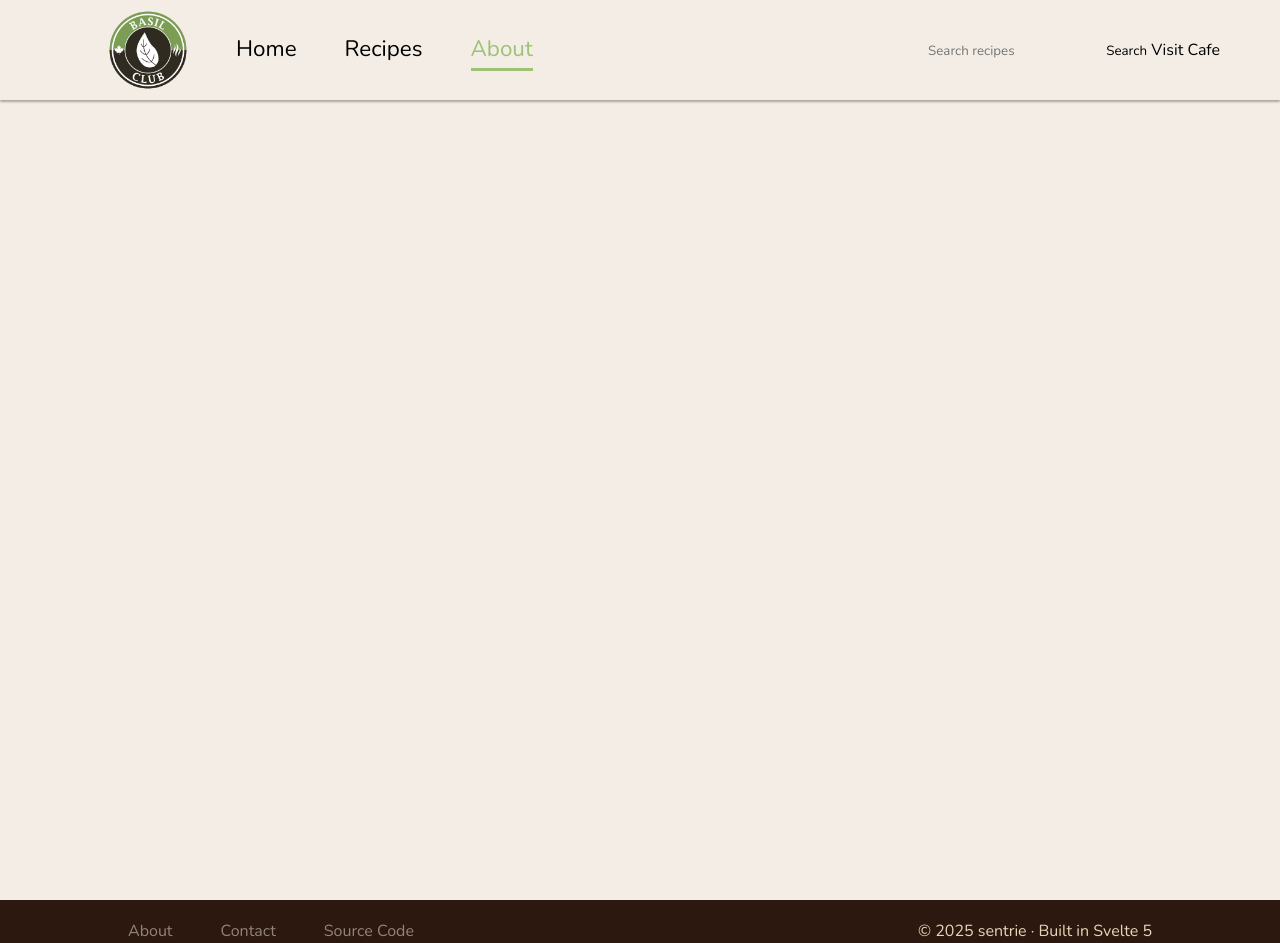
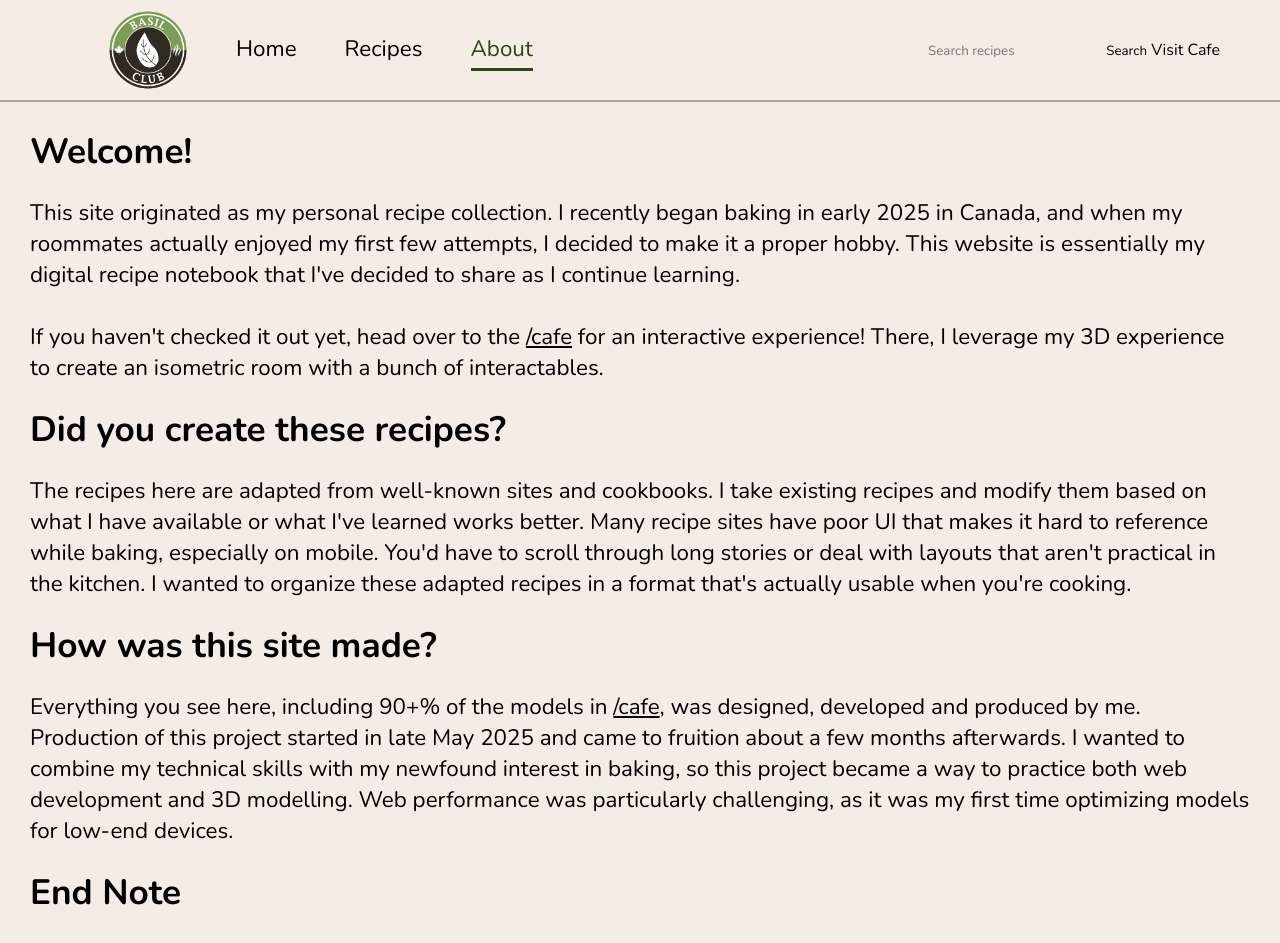
Before and after one commit to sen-trie/basil-main, a SvelteKit app: page /about in a window 1280 px wide. Shown: the top 943 px of the page. Built offline with nearby package versions, Linux system fonts and the light colour scheme.

Commit message:
About: Add text content

```diff
--- a/src/app.css
+++ b/src/app.css
@@ -100,6 +100,10 @@ a {
 	padding: 7px 16px;
 }
 
+.category-backer {
+	view-transition-name: category-header;
+}
+
 ::view-transition-image-pair(category-header-*) {
 	/* Use a custom easing curve for a snappier feel */
 	animation-timing-function: cubic-bezier(0.4, 0, 0.2, 2);
--- a/src/lib/components/Header.svelte
+++ b/src/lib/components/Header.svelte
@@ -35,7 +35,7 @@
 		align-items: center;
 		margin: 0 auto;
 		background-color: var(--colour-white);
-		box-shadow: 0 2px 2px rgba(0, 0, 0, 0.3);
+		border-bottom: 2px solid rgba(0, 0, 0, 0.3);
 		view-transition-name: header;
 	}
 
@@ -59,7 +59,7 @@
 		}
 
 		a.active {
-			color: var(--colour-green);
+			color: var(--colour-dark-green);
 		}
 
 		a.active::before {
@@ -68,7 +68,7 @@
 			width: 100%;
 			bottom: -3px;
 			border-bottom: 3px solid transparent;
-			border-color: var(--colour-green);
+			border-color: var(--colour-dark-green);
 			view-transition-name: active-page;
 		}
 	}
--- a/src/routes/about/+page.svelte
+++ b/src/routes/about/+page.svelte
@@ -1,6 +1,61 @@
-<div style:view-transition-name="main-content-about">
+<!-- <div style:view-transition-name="main-content-about" class="category-header">
 	<img />
+</div> -->
+<div class="body-container">
+	<h1>Welcome!</h1>
+	<br />
+	<p>
+		This site originated as my personal recipe collection. I recently began baking in early 2025 in
+		Canada, and when my roommates actually enjoyed my first few attempts, I decided to make it a
+		proper hobby. This website is essentially my digital recipe notebook that I've decided to share
+		as I continue learning.
+		<br /><br />
+		If you haven't checked it out yet, head over to the <a href="/cafe"><u>/cafe</u></a> for an interactive
+		experience! There, I leverage my 3D experience to create an isometric room with a bunch of interactables.
+	</p>
+	<br />
+	<h1>Did you create these recipes?</h1>
+	<br />
+	<p>
+		The recipes here are adapted from well-known sites and cookbooks. I take existing recipes and
+		modify them based on what I have available or what I've learned works better. Many recipe sites
+		have poor UI that makes it hard to reference while baking, especially on mobile. You'd have to
+		scroll through long stories or deal with layouts that aren't practical in the kitchen. I wanted
+		to organize these adapted recipes in a format that's actually usable when you're cooking.
+	</p>
+	<br />
+	<h1>How was this site made?</h1>
+	<br />
+	<p>
+		Everything you see here, including 90+% of the models in <a href="/cafe"><u>/cafe</u></a>, was
+		designed, developed and produced by me. Production of this project started in late May 2025 and
+		came to fruition about a few months afterwards. I wanted to combine my technical skills with my
+		newfound interest in baking, so this project became a way to practice both web development and
+		3D modelling. Web performance was particularly challenging, as it was my first time optimizing
+		models for low-end devices.
+	</p>
+	<br />
+	<h1>End Note</h1>
+	<br />
+	<p>
+		Originally, this was just for my own reference, but I realized others might find it useful. I'm
+		still learning with every bake, and this site grows along with my skills. If you have
+		suggestions or improvements, feel free to reach out!
+	</p>
 </div>
 
-<style>
+<style lang="scss">
+	.category-header {
+		height: fit-content;
+		background-color: rgba(0, 0, 0, 0.1);
+		color: var(--colour-dark-green);
+	}
+
+	h1 {
+		font-size: 2.2rem;
+	}
+
+	p {
+		font-size: 1.4rem;
+	}
 </style>
--- a/src/routes/category/[slug]/+page.svelte
+++ b/src/routes/category/[slug]/+page.svelte
@@ -2,7 +2,7 @@
 	<div class="flexbox">
 		<img />
 		<div class="category-content">
-			<h1><i>Cake</i></h1>
+			<h1 class="category-text"><i>Cake</i></h1>
 			<h2>Sweet treats perfect for celebrations, desserts, and special occasions.</h2>
 		</div>
 	</div>
@@ -36,6 +36,10 @@
 				margin-bottom: 1rem;
 			}
 
+			.category-text {
+				view-transition-name: category-text;
+			}
+
 			h1 {
 				margin-bottom: 5px;
 			}
```
Also changed, not shown: src/routes/+page.svelte (+7 -5 lines).
